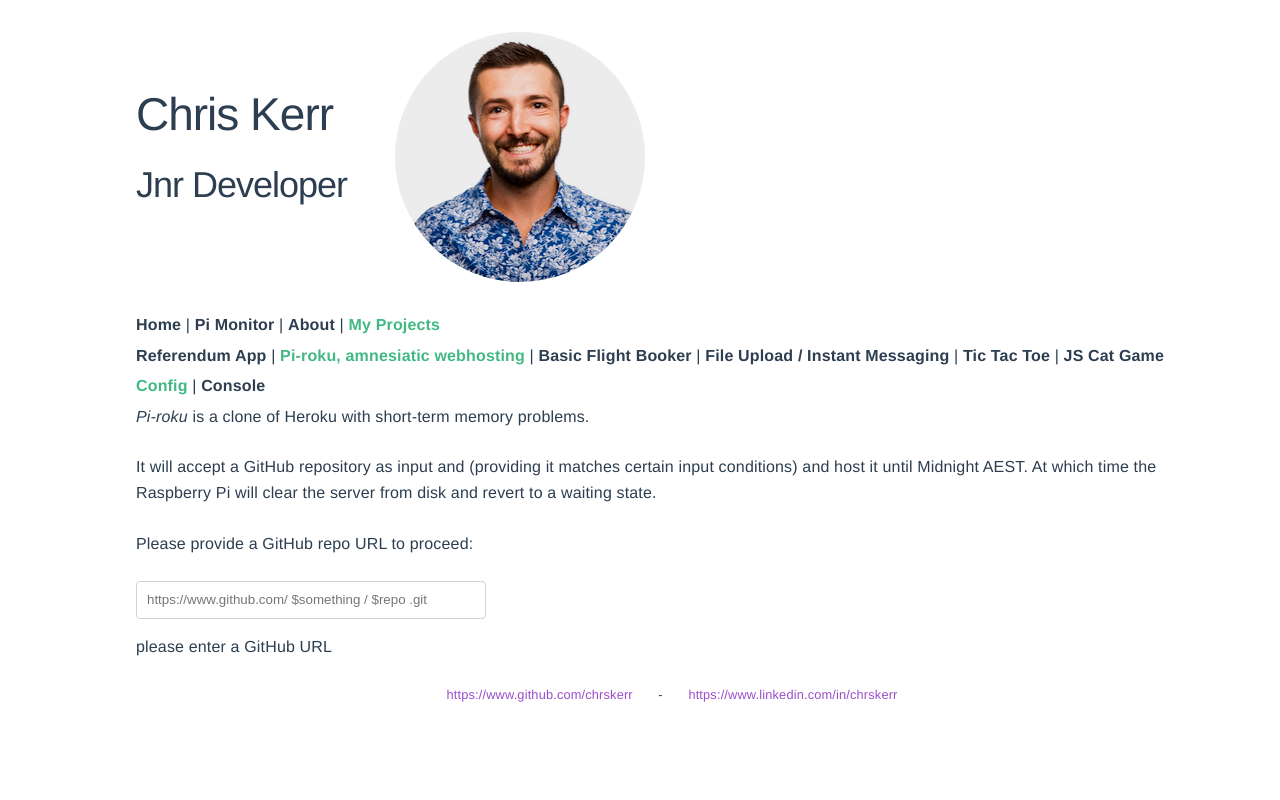
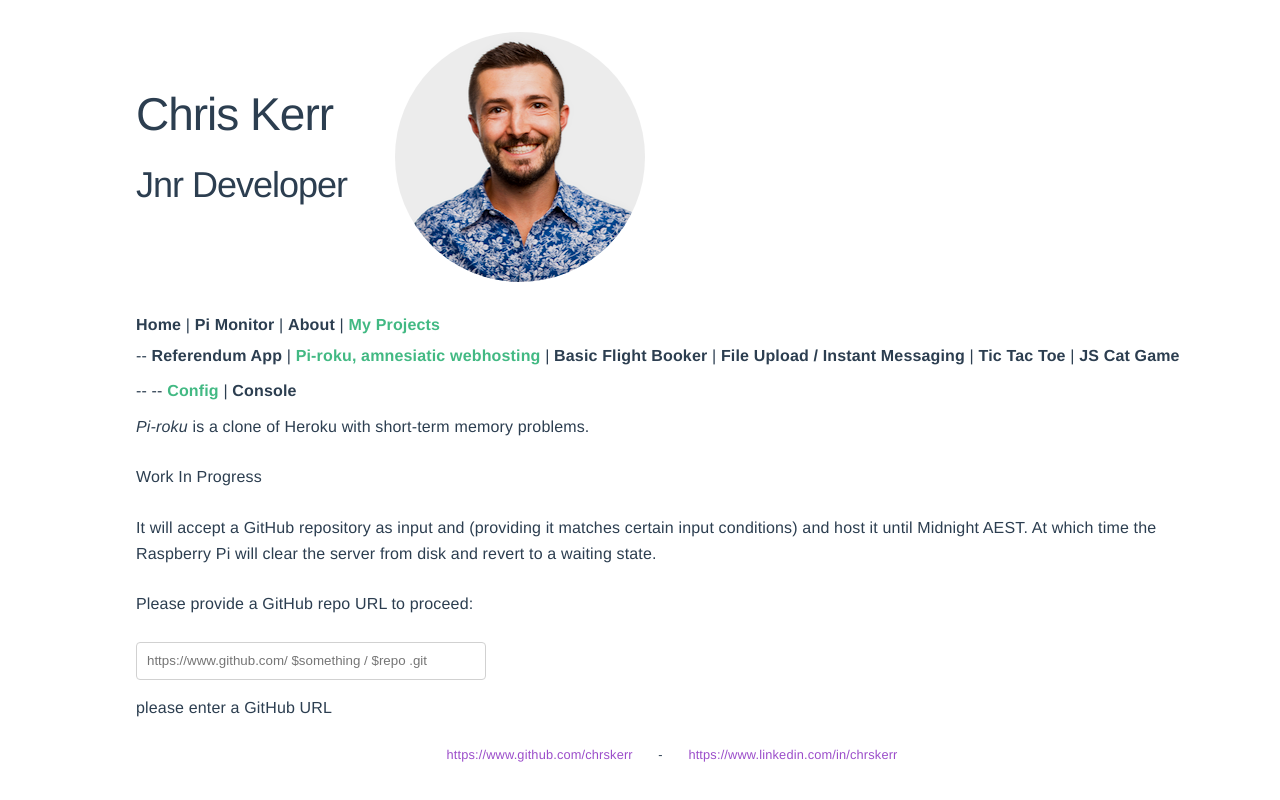
Before and after one commit to chrskerr/chrskerr.com, a Vue app: page /projects/piroku in a window 1280 px wide. Built offline with nearby package versions, Linux system fonts and the light colour scheme.

Commit message:
cleaned some writing up

```diff
--- a/package.json
+++ b/package.json
@@ -8,6 +8,7 @@
     "lint": "vue-cli-service lint"
   },
   "dependencies": {
+    "axios": "^0.19.0",
     "core-js": "^3.4.3",
     "lodash": "^4.17.15",
     "vue": "^2.6.10",
--- a/src/App.vue
+++ b/src/App.vue
@@ -37,6 +37,8 @@
 @media only screen and (max-width: 600px) {
   #app {
     margin: 0 1em;
+    min-height: 150vh;
+
   }
 }
 
--- a/src/components/EmbedIframe.vue
+++ b/src/components/EmbedIframe.vue
@@ -1,7 +1,7 @@
 <template>
     <div id='embed-iframe'>
         <iframe :src='url' frameborder="0"></iframe>
-        <div id='close-button' v-on:click="closeFrame">close</div>
+        <button id='close-button' v-on:click="closeFrame">X</button>
     </div>
 </template>
 
@@ -38,9 +38,13 @@ export default {
 
     #close-button {
         position: absolute;
-        background-color: red;
         top: -10px;
         left: -10px;
-        padding: 1px 3px;
+        width: 1.5em;
+        height: 1.5em;
+        line-height: 1.5em;
+        padding: 0;
+        margin: 0;
+        font-size: 100%;
     }
 </style>
--- a/src/components/ProjectNav.vue
+++ b/src/components/ProjectNav.vue
@@ -1,5 +1,7 @@
 <template>
+    <div>
         <div id="nav">
+            --
             <router-link to='/projects/referendum'>Referendum App</router-link> |
             <router-link id='has_depth' to="/projects/piroku">Pi-roku, amnesiatic webhosting</router-link> |
             <router-link to="/projects/basicflights">Basic Flight Booker</router-link> |
@@ -7,6 +9,12 @@
             <router-link to="/projects/tictactoe">Tic Tac Toe</router-link> |
             <router-link to="/projects/catgame">JS Cat Game</router-link>
         </div>
+        <div id="nav" v-if="this.$route.path.includes('piroku')">
+            -- --
+            <router-link to="/projects/piroku">Config</router-link> |
+            <router-link to="/projects/piroku/console">Console</router-link>
+        </div>
+    </div>
 </template>
 
 <script>
@@ -17,6 +25,8 @@ export default {
 
 <style scoped>
     #nav {
-        padding: 0px 0px 5px 0px;
+        padding: 0px 0px 10px 0px;
     }
+
+
 </style>
--- a/src/main.js
+++ b/src/main.js
@@ -1,7 +1,9 @@
 import Vue from "vue";
 import App from "./App.vue";
 import router from "./router";
+// import 'semantic-ui-css/semantic.css';
 import "milligram/dist/milligram.min.css";
+
 
 Vue.config.productionTip = false;
 
--- a/src/views/About.vue
+++ b/src/views/About.vue
@@ -1,5 +1,5 @@
 <template>
   <div class="about">
-    <h1>This is an about page</h1>
+    <p>Work In Progress</p>
   </div>
 </template>
--- a/src/views/Home.vue
+++ b/src/views/Home.vue
@@ -2,7 +2,7 @@
   <div class="home">
     <p>Welcome to my homepage / portfolio.</p>
     <p>
-      This is a collection of projects and interesting things I've worked on so
+      This is a collection of projects and interests that I've worked on so
       far, plus an excuse to learn much more about my Raspberry Pi (where this
       hosted) and Vue (the current server).
     </p>
--- a/src/views/Pimonitor.vue
+++ b/src/views/Pimonitor.vue
@@ -1,16 +1,11 @@
 <template>
     <div id="pimonitor">
-        <p>{{message}}</p>
+        <p>Work In Progress</p>
     </div>
 </template>
 
 <script>
 export default {
-    name: "pimonitor",
-    data() {
-        return{
-            message: "Pi Sysmon Coming Soon"
-        }
-    }
+    name: "pimonitor"
 }
 </script>
--- a/src/views/projects/Piroku.vue
+++ b/src/views/projects/Piroku.vue
@@ -1,16 +1,12 @@
 <template>
   <div id="piroku">
+
     <project-nav />
-
-    <div id="nav">
-      <router-link to="/projects/piroku">Config</router-link> |
-      <router-link to="/projects/piroku/console">Console</router-link>
-    </div>
-
 
     <p>
       <em>Pi-roku</em> is a clone of Heroku with short-term memory problems.
     </p>
+    <p>Work In Progress</p>
     <p>
       It will accept a GitHub repository as input and (providing it matches
       certain input conditions) and host it until Midnight AEST. At which time
@@ -58,7 +54,7 @@ export default {
         this.status = false;
         this.url = "please enter a GitHub URL";
       }
-    }, 1000)
+    }, 600)
   },
   components: {
     'project-nav': ProjectNav
@@ -73,7 +69,4 @@ export default {
     width: 350px;
   }
 
-  #nav {
-    padding: 0px 0px 5px 0px;
-  }
 </style>
--- a/src/views/projects/PirokuConsole.vue
+++ b/src/views/projects/PirokuConsole.vue
@@ -1,13 +1,6 @@
 <template>
   <div id="piroku-console">
     <project-nav />
-
-    <div id="nav">
-      <router-link to="/projects/piroku">Config</router-link> |
-      <router-link to="/projects/piroku/console">Console</router-link>
-    </div>
-
-
 
   </div>
 </template>
@@ -24,7 +17,5 @@ export default {
 </script>
 
 <style scoped>
-  #nav {
-    padding: 0px 0px 5px 0px;
-  }
+
 </style>
--- a/src/views/projects/Referendum.vue
+++ b/src/views/projects/Referendum.vue
@@ -1,7 +1,7 @@
 <template>
     <div id="referedum">
         <project-nav />
-        <p>I'm here</p>
+        <p>Work In Progress</p>
     </div>
 </template>
 
```
Also changed, not shown: 1 other file (tests, documents, lock files or other folders).
